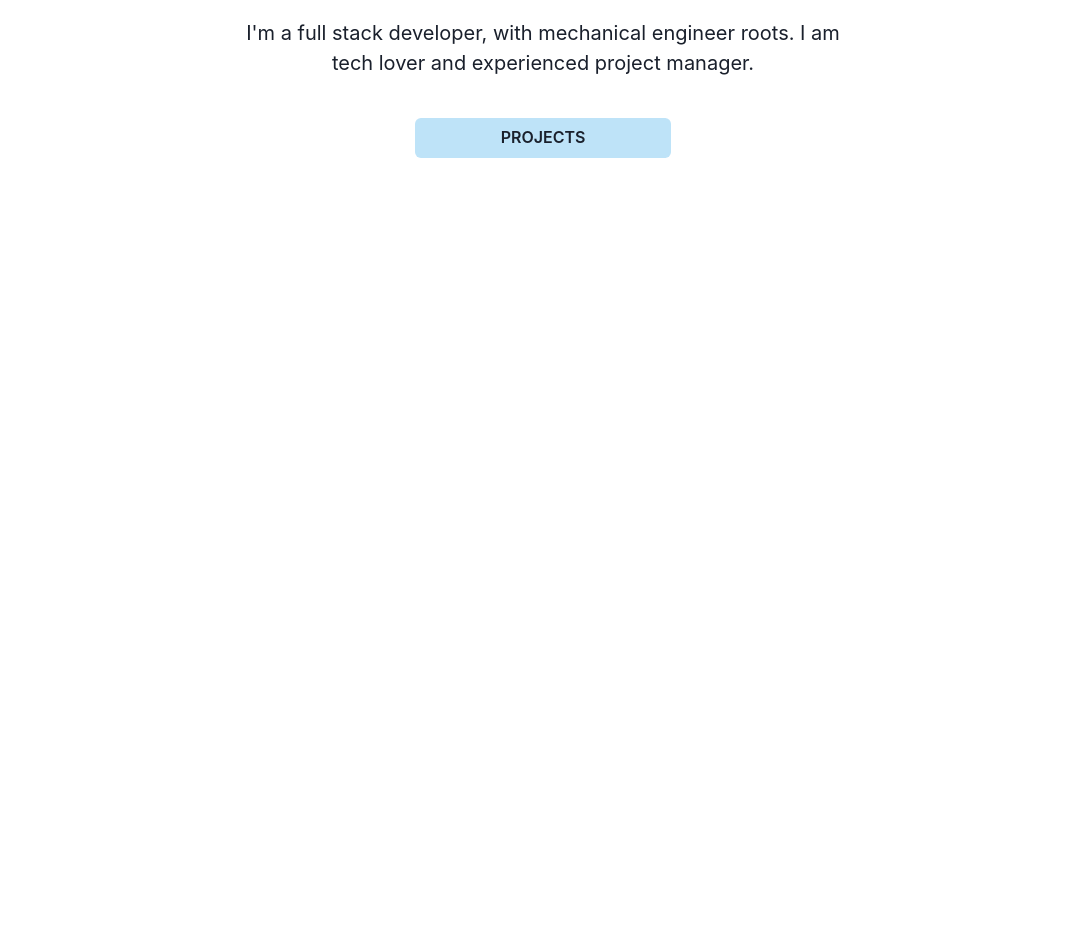
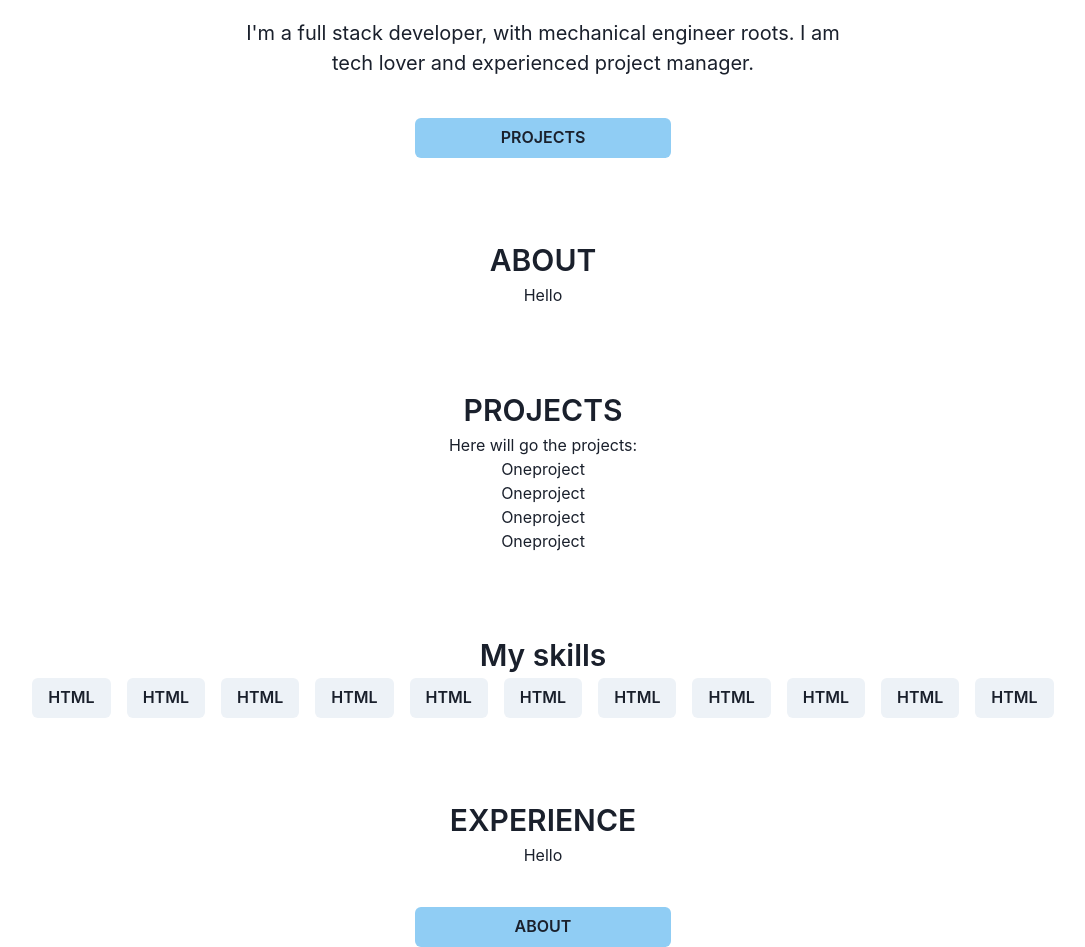
Before and after one commit to begopla/portfolio, a React (Create React App) app: page / in a window 1280 px wide. Shown: the part 260-1207 px from the top of the page, without its empty margins (97-1182 px from the left). Before the commit the page ends 800 px from the top, so only its background shows below. Built offline with nearby package versions, Linux system fonts and the light colour scheme.

Commit message:
layout with hash links working

```diff
--- a/package.json
+++ b/package.json
@@ -15,6 +15,7 @@
     "react-dom": "^18.2.0",
     "react-icons": "^4.4.0",
     "react-router-dom": "^6.3.0",
+    "react-router-hash-link": "^2.4.3",
     "react-scripts": "5.0.1",
     "web-vitals": "^2.1.4"
   },
--- a/src/App.js
+++ b/src/App.js
@@ -1,18 +1,22 @@
 
 import {Routes, Route} from 'react-router-dom';
 import './styles/index.css';
-import Home from "./pages/Home";
+import Info from "./components/Info/Info";
 import Navbar from './components/Navbar/Navbar';
+import About from "./components/About/About";
+import Projects from './components/Projects/Projects';
+import Experience from './components/Experience/Experience';
+import Skills from './components/Skills/Skills';
 
 function App() {
   return (
     <div className="App">
 			<Navbar />
-			<Routes>
-       <Route path='/' element={<Home  />} />
-
-    </Routes>
-
+			<Info  />
+      <About />
+      <Projects/>
+      <Skills/>
+      <Experience/>
     </div>
   );
 }
--- /dev/null
+++ b/src/components/About/About.jsx
@@ -0,0 +1,29 @@
+import React from 'react'
+import {Flex,
+        Box,
+        Divider,
+        Text,
+
+      } from '@chakra-ui/react';
+
+const About = () => {
+  return (
+    <section className='about-container' id='about'>
+     <Flex direction="column" align="center">
+
+    <Box  as="h2" fontSize="3xl" fontWeight="600" mt='10vh' >
+      ABOUT
+    </Box>
+
+    <Text>Hello</Text>
+    <hr
+      aria-orientation='horizontal'
+    />
+
+
+    </Flex>
+    </section>
+  )
+}
+
+export default About
--- /dev/null
+++ b/src/components/Experience/Experience.jsx
@@ -0,0 +1,26 @@
+import React from 'react'
+import {Flex,
+        Box,
+        Text,
+        Button,
+        useColorModeValue
+      } from '@chakra-ui/react';
+import { HashLink } from 'react-router-hash-link';
+const Experience = () => {
+  return (
+    <section id='experience'>
+    <Flex direction="column" align="center">
+
+    <Box  as="h2" fontSize="3xl" fontWeight="600" mt='10vh' >
+      EXPERIENCE
+    </Box>
+
+    <Text>Hello</Text>
+
+    <Button bg={useColorModeValue('blue.200', 'gray.900')} width ='20vw' mt='5vh'  ><HashLink to="#top">ABOUT</HashLink> </Button>
+    </Flex>
+    </section>
+  )
+}
+
+export default Experience
--- a/src/pages/Home.jsx
+++ b/src/components/Info/Info.jsx
@@ -4,20 +4,17 @@ import {Text,
         Center,
         Flex,
         useColorModeValue,
-	      useColorMode,
         Button
       } from '@chakra-ui/react';
-import './Home.css'
+import { HashLink } from 'react-router-hash-link';
+
+const Info = () => {
 
 
+  return (
+    <section className='mainInfo' >
 
-const Home = () => {
 
-  const { colorMode, toggleColorMode } = useColorMode();
-  return (
-    <div>
-
-    <Box bg={useColorModeValue('white', 'gray.700')} height='95vh' className='home'>
     <Text height='9rem'></Text>
 
     <Flex direction="column" align="center">
@@ -34,16 +31,15 @@ const Home = () => {
          I'm a full stack developer, with mechanical engineer roots. I am tech lover and experienced project manager.
          </Box>
          </Center>
-         <Button bg={useColorModeValue('blue.100', 'gray.900')} width ='20vw' mt='5vh'  >PROJECTS</Button>
+         <Button bg={useColorModeValue('blue.200', 'gray.900')} width ='20vw' mt='5vh'  ><HashLink to='#projects'>PROJECTS</HashLink></Button>
     </Flex>
 
 
-    </Box>
 
 
 
-    </div>
+    </section>
   )
 }
 
-export default Home
+export default Info
--- a/src/components/Navbar/Navbar.jsx
+++ b/src/components/Navbar/Navbar.jsx
@@ -1,5 +1,5 @@
-import { NavLink, Outlet } from "react-router-dom"
-
+import { NavLink } from "react-router-dom"
+import { HashLink } from "react-router-hash-link";
 
 
 import {
@@ -13,28 +13,34 @@ import {
 	MenuButton,
 	MenuList,
 	MenuItem,
-	MenuDivider,
 	useColorModeValue,
 	Stack,
 	useColorMode,
-	Center,
 	Text,
 	Hide,
   Show,
+  HStack,
+  Icon
 } from '@chakra-ui/react';
 import { MoonIcon, SunIcon } from '@chakra-ui/icons';
 import {GiHamburgerMenu} from 'react-icons/gi'
 import { FaGithub } from "react-icons/fa";
 import { FaLinkedin } from "react-icons/fa"
-
+import { BiRocket } from "react-icons/bi";
+import { BsCheckCircle } from "react-icons/bs";
+import { MdTimeline } from "react-icons/md";
+import { BsBook } from "react-icons/bs";
 
 export default function Navbar() {
 
 	const { colorMode, toggleColorMode } = useColorMode();
-
+  const menuProps = {
+    bg: useColorModeValue("gray.200", "gray.900"),
+    color: useColorModeValue("blue.500", "blue.200")
+  };
 	return (
 		<>
-			<Box bg={useColorModeValue('white', 'gray.900')} px={4} pos={'fixed'} width={'100%'} zIndex={1} boxShadow={"lg"}>
+			<Box bg={useColorModeValue('white', 'gray.900')} px={4} pos={'fixed'} width={'100%'} zIndex={1} boxShadow={"sm"}>
 				<Flex h={16} alignItems={'center'} justifyContent={'space-between'}>
 					<NavLink to='/'>
 						<Flex alignItems={'center'}>
@@ -44,18 +50,13 @@ export default function Navbar() {
 					</NavLink>
 					<Flex alignItems={'center'}>
 						<Stack direction={'row'} spacing={7}>
-
-
-
-
 							<Hide below ='768px'>
                 <Flex h={16} alignItems={'center'} justifyContent={'space-between'}>
-                  <NavLink to='/#'><Text fontWeight="500" mr='2vw'>ABOUT </Text></NavLink>
-									<NavLink  to='/#'><Text fontWeight="500" mr='2vw'>PROJECTS </Text></NavLink>
-									<NavLink to='/#'><Text  fontWeight="500" mr='2vw'>SKILLS</Text></NavLink>
-                  <NavLink to='/#'><Text fontWeight="500" mr='2vw'>EXPERIENCE</Text></NavLink>
-                  {/* <Button mr='1vw'>Contact me</Button> */}
-                  {/* <Button mr='1vw'>Download my CV</Button> */}
+
+                  <HashLink to='/#about'><Text fontWeight="500" mr='2vw'>ABOUT </Text></HashLink>
+									<HashLink  to='/#projects'><Text fontWeight="500" mr='2vw'>PROJECTS </Text></HashLink>
+									<HashLink to='/#skills'><Text  fontWeight="500" mr='2vw'>SKILLS</Text></HashLink>
+                  <HashLink to='/#experience'><Text fontWeight="500" mr='2vw'>EXPERIENCE</Text></HashLink>
                   <IconButton
                     as={Link}
                     mr='1vw'
@@ -82,7 +83,6 @@ export default function Navbar() {
                       bg: useColorModeValue("gray.200", "gray.900")
                     }}
                   />
-
                   <Button onClick={toggleColorMode}>
 								    {colorMode === 'light' ? <MoonIcon /> : <SunIcon />}
 							    </Button>
@@ -92,28 +92,77 @@ export default function Navbar() {
                 <Button onClick={toggleColorMode}>
 								{colorMode === 'light' ? <MoonIcon /> : <SunIcon />}
 							  </Button>
-									<Menu>
+
+              <Menu >
                 <MenuButton
                   as={Button}
-											rounded={'full'}
-											variant={'link'}
+                  variant="ghost"
+                  size="sm"
+                  px={2}
+                  py={1.5}
+                  fontSize={"1em"}
+                  rounded={"md"}
+                  height={"auto "}
                   cursor={'pointer'}
-											minW={0}>
+                  _hover={menuProps}
+                  _expanded={menuProps}
+                  _focus={{ boxShadow: "outline" }}
 
-                      <GiHamburgerMenu size={22} />
+                ><GiHamburgerMenu size={22} />
                 </MenuButton>
 
                  <MenuList >
+                  <HashLink to="/#about">
+                    <MenuItem>
+                      <HStack>
+                        <Icon
+                          as={BiRocket}
+                          size={18}
+                          color={useColorModeValue("blue.500", "blue.200")}
+                        />
+                        <Text>About</Text>
+                      </HStack>
+                    </MenuItem>
+                  </HashLink>
+                  <HashLink to="/#projects">
+                    <MenuItem>
+                      <HStack>
+                        <Icon
+                          as={BsBook}
+                          size={18}
+                          color={useColorModeValue("blue.500", "blue.200")}
+                        />
+                        <Text>Projects</Text>
+                      </HStack>
+                    </MenuItem>
+                  </HashLink>
+                  <HashLink  to="/#skills">
+                    <MenuItem>
+                      <HStack>
+                        <Icon
+                          as={BsCheckCircle}
+                          size={18}
+                          color={useColorModeValue("blue.500", "blue.200")}
+                        />
+                        <Text>Skills</Text>
+                      </HStack>
+                    </MenuItem>
+                  </HashLink>
+                  <HashLink to="/#experience">
+                    <MenuItem>
+                      <HStack>
+                        <Icon
+                          as={MdTimeline}
+                          size={18}
+                          color={useColorModeValue("blue.500", "blue.200")}
+                        />
+                        <Text>Experience</Text>
+                      </HStack>
+                    </MenuItem>
+                  </HashLink>
 
-											<MenuItem><NavLink to='/#'>About me</NavLink></MenuItem>
-											<MenuItem><NavLink to='/#'>Portfolio </NavLink></MenuItem>
-											<MenuItem><NavLink to='/#'>Skills</NavLink></MenuItem>
-                      <MenuItem><NavLink to='/#'>Experience</NavLink></MenuItem>
-                      {/* <Flex flexDirection='column' align='rigth'>
-                      <Button mt='1vh' mr='20vw' ml='2vw'>Contact me</Button>
-
-                      <Button mt='1vh' mr='20vw' ml='2vw'>Download my CV</Button>
-                      </Flex> */}
+                    <MenuItem>
+                      <HStack>
                        <IconButton
                       as={Link}
                       mr='1vw'
@@ -140,18 +189,17 @@ export default function Navbar() {
                           bg: useColorModeValue("gray.200", "gray.900")
                         }}
                       />
+                      </HStack>
+                    </MenuItem>
                 </MenuList>
               </Menu>
               </Show>
-
-
-
 						</Stack>
 					</Flex>
 				</Flex>
 
 			</Box>
-			<Outlet />
+
 		</>
 	);
 }
--- /dev/null
+++ b/src/components/OneProject/Oneproject.jsx
@@ -0,0 +1,9 @@
+import React from 'react'
+
+const Oneproject = () => {
+  return (
+    <div>Oneproject</div>
+  )
+}
+
+export default Oneproject
--- /dev/null
+++ b/src/components/Projects/Projects.jsx
@@ -0,0 +1,28 @@
+import React from 'react'
+import {Flex,
+        Box,
+        Text,
+
+      } from '@chakra-ui/react';
+import Oneproject from '../OneProject/Oneproject';
+
+
+const Projects = () => {
+  return (
+    <section id='projects'>
+     <Flex direction="column" align="center">
+      <Box  as="h2" fontSize="3xl" fontWeight="600" mt='10vh' >
+      PROJECTS
+      </Box>
+      <Text>Here will go the projects:</Text>
+
+      <Oneproject/>
+      <Oneproject/>
+      <Oneproject/>
+      <Oneproject/>
+     </Flex>
+    </section>
+  )
+}
+
+export default Projects
--- /dev/null
+++ b/src/components/Skills/Skills.jsx
@@ -0,0 +1,57 @@
+import React from 'react';
+import {
+    Flex,
+    Box,
+    Wrap,
+    WrapItem,
+    Button
+  } from '@chakra-ui/react';
+const Skills = () => {
+  return (
+    <section id='skills'>
+     <Flex direction="column" align="center">
+        <Box  as="h3" fontSize="3xl" fontWeight="600" mt='10vh' >
+            My skills
+        </Box>
+        <Wrap spacing={4}>
+          <WrapItem>
+            <Button colorScheme='gray'>HTML</Button>
+          </WrapItem>
+          <WrapItem>
+            <Button colorScheme='gray'>HTML</Button>
+          </WrapItem>
+          <WrapItem>
+            <Button colorScheme='gray'>HTML</Button>
+          </WrapItem>
+          <WrapItem>
+            <Button colorScheme='gray'>HTML</Button>
+          </WrapItem>
+          <WrapItem>
+            <Button colorScheme='gray'>HTML</Button>
+          </WrapItem>
+          <WrapItem>
+            <Button colorScheme='gray'>HTML</Button>
+          </WrapItem>
+          <WrapItem>
+            <Button colorScheme='gray'>HTML</Button>
+          </WrapItem>
+          <WrapItem>
+            <Button colorScheme='gray'>HTML</Button>
+          </WrapItem>
+          <WrapItem>
+            <Button colorScheme='gray'>HTML</Button>
+          </WrapItem>
+          <WrapItem>
+            <Button colorScheme='gray'>HTML</Button>
+          </WrapItem>
+          <WrapItem>
+            <Button colorScheme='gray'>HTML</Button>
+          </WrapItem>
+        </Wrap>
+     </Flex>
+    </section>
+
+  )
+}
+
+export default Skills
--- a/src/pages/Home.css
+++ /dev/null
@@ -1,6 +0,0 @@
-/* .home{
-    background-color: yellow;
-} */
-.introduction{
-    font-size:3rem;
-}
```
Also changed, not shown: 1 other file (tests, documents, lock files or other folders). Lines whose indentation alone changed are shown as unchanged.
